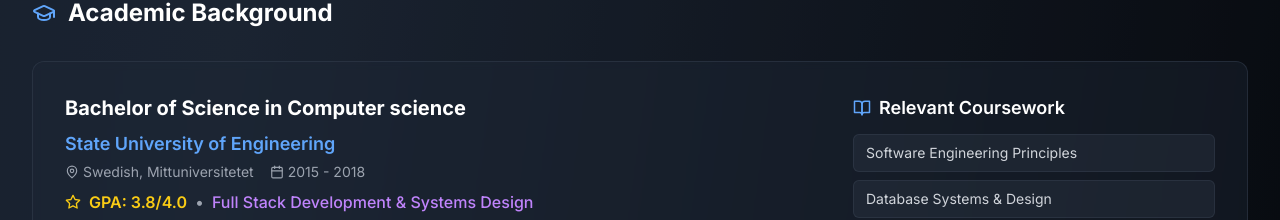
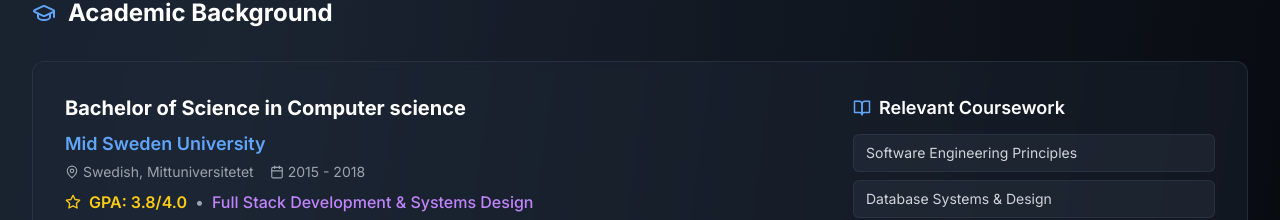
Before and after one commit to sayedtaban/portfolio, a React (Vite) app: page / in a window 1280 px wide. Shown: the part 7513-7733 px from the top of the page. Built offline with nearby package versions, Linux system fonts and the light colour scheme.

Commit message:
update: name of universiy

```diff
--- a/src/components/Education.tsx
+++ b/src/components/Education.tsx
@@ -26,7 +26,7 @@ const Education = () => {
     // },
     {
       degree: "Bachelor of Science in Computer science",
-      institution: "State University of Engineering",
+      institution: "Mid Sweden University",
       location: "Swedish, Mittuniversitetet",
       duration: "2015 - 2018",
       gpa: "3.8/4.0",
```
